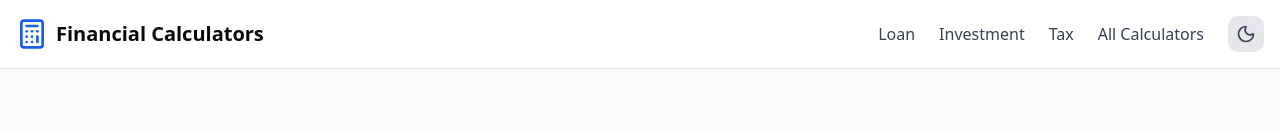
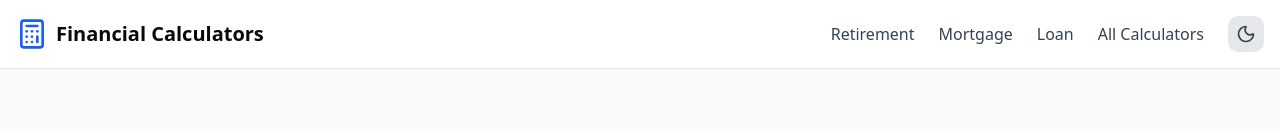
Before and after one commit to SBirapuneni/financial-calculators, a Next.js app: page / in a window 1280 px wide. Shown: the top 131 px of the page. Built offline with nearby package versions, Linux system fonts and the light colour scheme; no server answers.

Commit message:
Fix: Replace non-existent investment calculator link with working calculators

```diff
--- a/src/components/layout/Header.tsx
+++ b/src/components/layout/Header.tsx
@@ -15,22 +15,22 @@ export default function Header() {
           <div className="flex items-center gap-6">
             <div className="hidden md:flex space-x-6">
               <Link
+                href="/calculators/retirement"
+                className="text-gray-700 hover:text-blue-600 dark:text-gray-300"
+              >
+                Retirement
+              </Link>
+              <Link
+                href="/calculators/mortgage"
+                className="text-gray-700 hover:text-blue-600 dark:text-gray-300"
+              >
+                Mortgage
+              </Link>
+              <Link
                 href="/calculators/loan"
                 className="text-gray-700 hover:text-blue-600 dark:text-gray-300"
               >
                 Loan
-              </Link>
-              <Link
-                href="/calculators/investment"
-                className="text-gray-700 hover:text-blue-600 dark:text-gray-300"
-              >
-                Investment
-              </Link>
-              <Link
-                href="/calculators/tax"
-                className="text-gray-700 hover:text-blue-600 dark:text-gray-300"
-              >
-                Tax
               </Link>
               <Link
                 href="/calculators"
```
